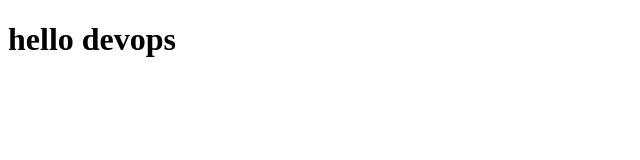
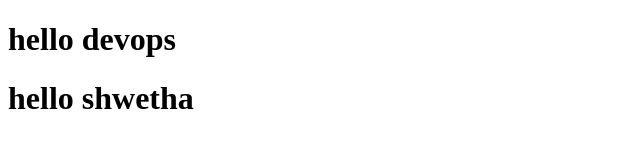
Before and after one commit to kavyaraj1/devpro, a plain HTML site: page index.html in a window 1280 px wide. Shown: the whole page, without its empty margins (0-640 px from the left). Drawn offline with Linux system fonts and the light colour scheme.

Commit message:
Update index.html

```diff
--- a/index.html
+++ b/index.html
@@ -7,5 +7,6 @@
 </head>
 <body>
    <h1>hello devops</h1>
+    <h1>hello shwetha</h1>
 </body>
 </html>
```
